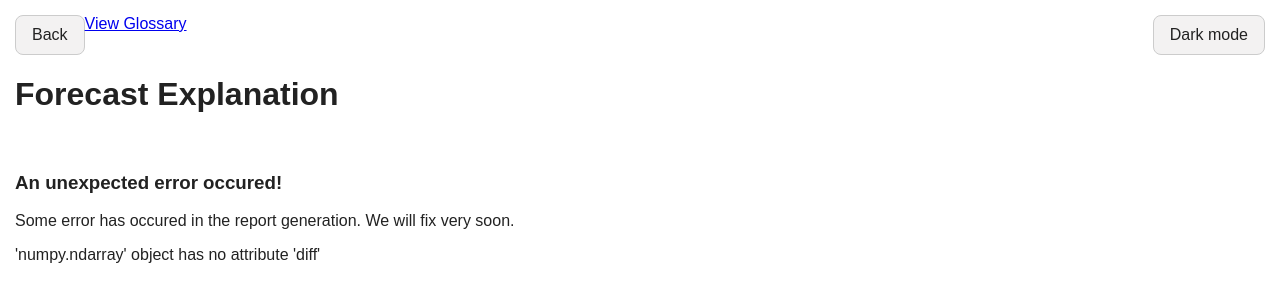
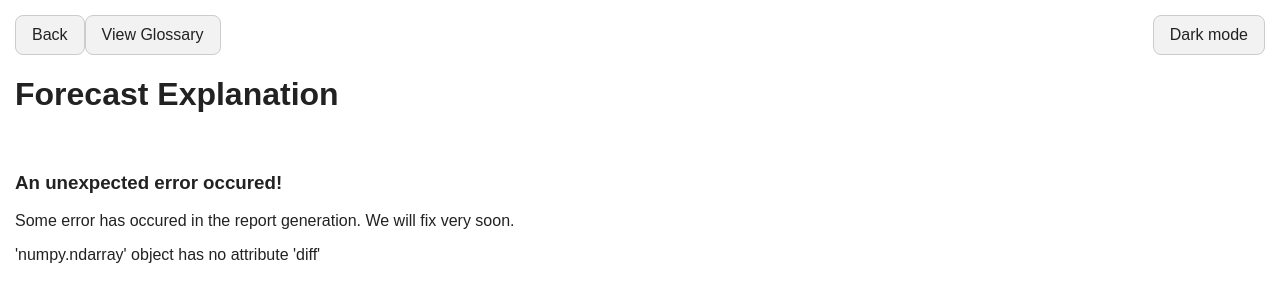
Before and after one commit to IntegratedMind19/BTC-Volatility-Forecast, a Flask app: page /forecast in a window 1280 px wide. Shown: the top 302 px of the page. Run offline with Flask 3, Linux system fonts and the light colour scheme.

Commit message:
Update style.css

```diff
--- a/static/css/style.css
+++ b/static/css/style.css
@@ -156,3 +156,18 @@ button:hover {
     flex-direction: row;
     justify-content: flex-start;
 }
+
+.definition-button {
+    padding: 10px 16px;
+    background-color: var(--button-background);
+    color: var(--button-text);
+    border: 1px solid var(--border-color);
+    border-radius: 8px;
+    cursor: pointer;
+    font-size: 16px;
+    text-decoration: none;
+}
+
+.definition-button:hover {
+    background-color: var(--button-hover);
+}
```
